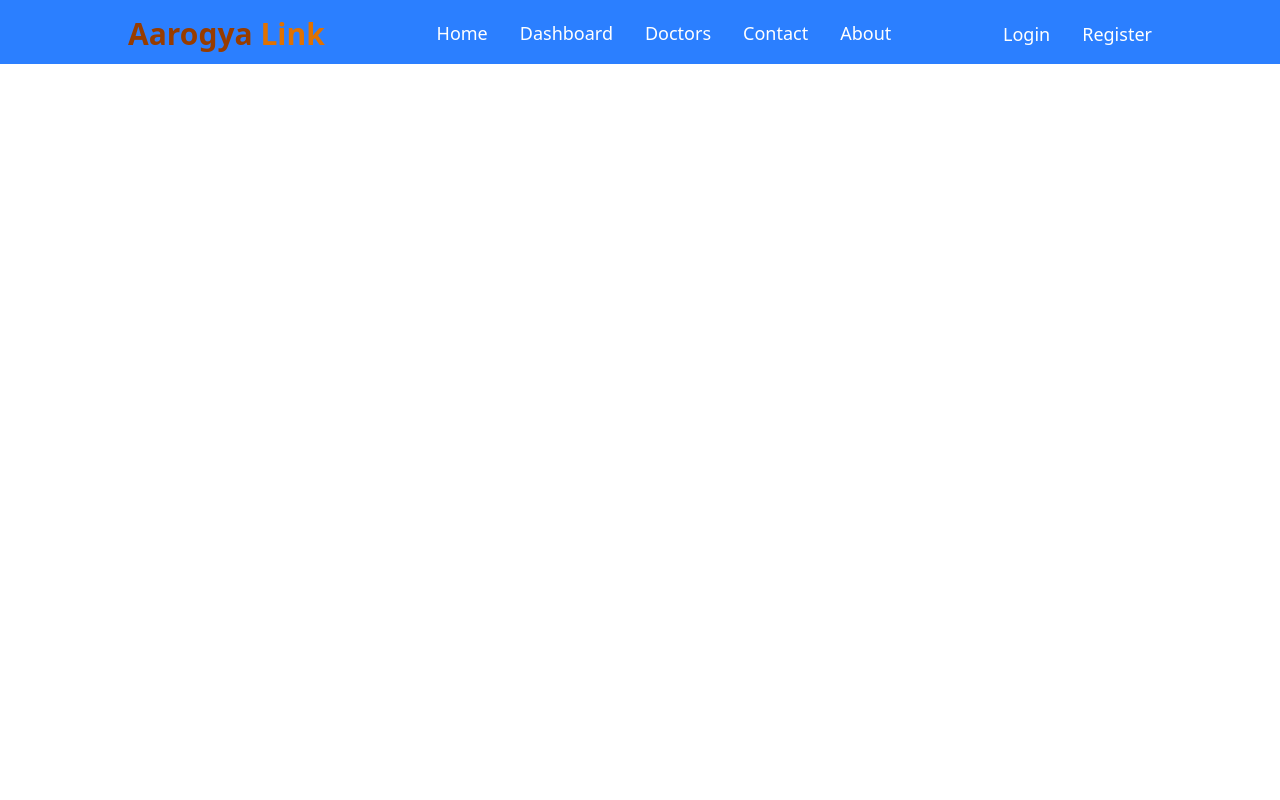
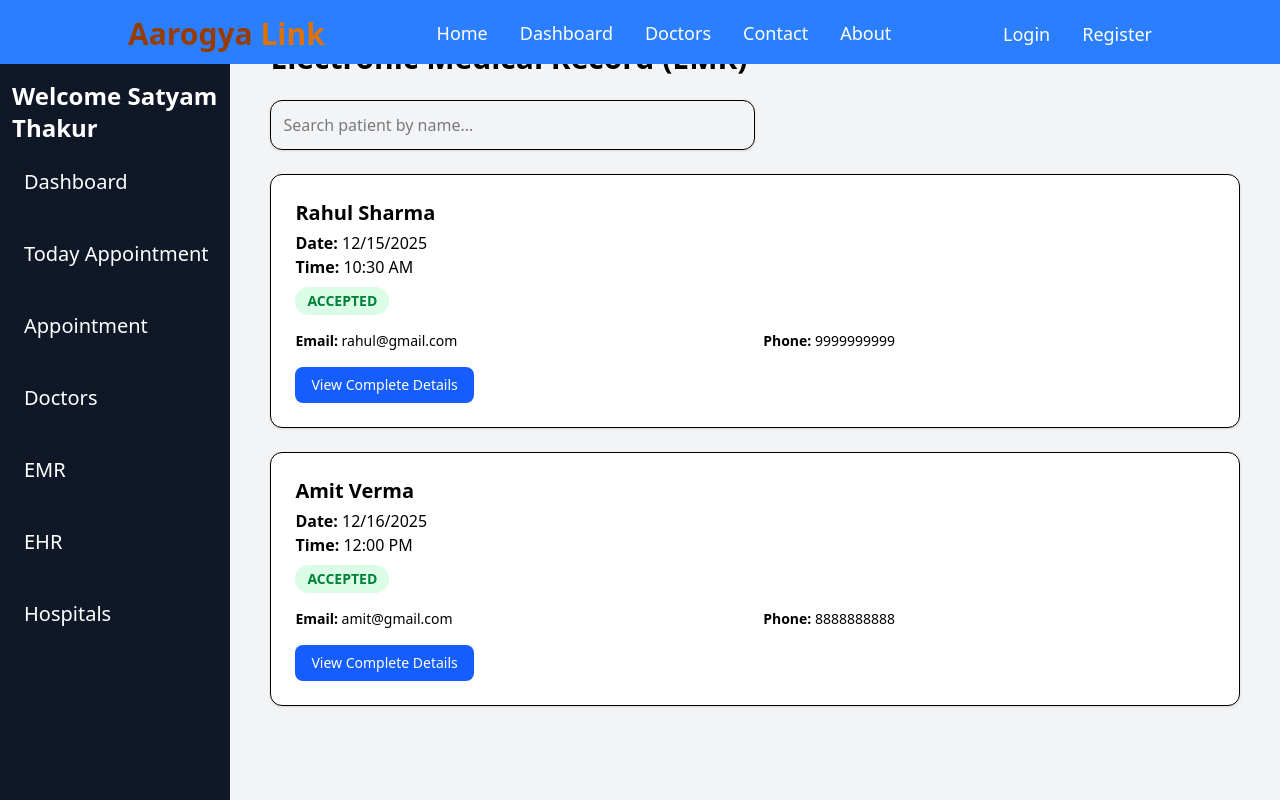
Before and after one commit to thakursatyam317/AarogyaLink, a React (Vite) app in the folder client/: page /dashboard/emr in a window 1280 px wide. Built offline with nearby package versions, Linux system fonts and the light colour scheme.

Commit message:
feat: implement EMR page with patient search and details display

```diff
--- a/client/src/pages/dashboard/admin/EMR.jsx
+++ b/client/src/pages/dashboard/admin/EMR.jsx
@@ -1,9 +1,179 @@
-import React from 'react'
+import React, { useState } from "react";
+import { NavLink } from "react-router-dom";
 
 const EMR = () => {
+  const [searchText, setSearchText] = useState("");
+  const [activePatientId, setActivePatientId] = useState(null);
+
+  // 🔹 Dummy Data (replace with API later)
+  const appointments = [
+    {
+      _id: "1",
+      appointmentDate: "2025-12-15",
+      appointmentTime: "10:30 AM",
+      status: "accepted",
+      patientDetail: {
+        fullName: "Rahul Sharma",
+        email: "rahul@gmail.com",
+        phoneNumber: "9999999999",
+        gender: "Male",
+        age: "1992-05-10",
+      },
+    },
+    {
+      _id: "2",
+      appointmentDate: "2025-12-16",
+      appointmentTime: "12:00 PM",
+      status: "accepted",
+      patientDetail: {
+        fullName: "Amit Verma",
+        email: "amit@gmail.com",
+        phoneNumber: "8888888888",
+        gender: "Male",
+        age: "1988-02-20",
+      },
+    },
+  ];
+
+  // 🔹 Filter by search
+  const filteredAppointments = appointments.filter((item) =>
+    item.patientDetail.fullName
+      .toLowerCase()
+      .includes(searchText.toLowerCase())
+  );
+
+  const calculateAge = (dob) =>
+    new Date().getFullYear() - new Date(dob).getFullYear();
+
+  const formatDate = (date) =>
+    new Date(date).toLocaleDateString();
+
   return (
-    <div>EMR</div>
-  )
-}
+    <div className="flex">
+      {/* ================= LEFT SIDEBAR ================= */}
+      <div className="w-[18%] min-h-screen bg-gray-900">
+        <div className="mt-20">
+          <h1 className="text-white text-2xl font-bold ms-3">
+            Welcome Satyam Thakur
+          </h1>
 
-export default EMR
+          <div className="grid">
+            {[
+              "Dashboard",
+              "Today Appointment",
+              "Appointment",
+              "Doctors",
+              "EMR",
+              "EHR",
+            ].map((item) => (
+              <NavLink
+                key={item}
+                className="text-white text-xl h-12 w-60 hover:bg-gray-700 rounded-2xl ms-[10%] mt-6"
+              >
+                {item}
+              </NavLink>
+            ))}
+
+            <NavLink
+              to="/doctor/dashboard/details"
+              className="text-white text-xl h-12 w-60 hover:bg-gray-700 rounded-2xl ms-[10%] mt-6"
+            >
+              Hospitals
+            </NavLink>
+          </div>
+        </div>
+      </div>
+
+      {/* ================= RIGHT SIDE ================= */}
+      <div className="w-[82%] p-10 bg-gray-100 min-h-screen">
+        <h1 className="text-3xl font-bold mb-6">
+          Electronic Medical Record (EMR)
+        </h1>
+
+        {/* 🔍 Search */}
+        <div className="mb-6">
+          <input
+            type="text"
+            placeholder="Search patient by name..."
+            value={searchText}
+            onChange={(e) => setSearchText(e.target.value)}
+            className="w-full md:w-1/2 p-3 border rounded-xl shadow-sm outline-none"
+          />
+        </div>
+
+        {/* Patient List */}
+        {filteredAppointments.length === 0 ? (
+          <p className="text-gray-500">No patients found.</p>
+        ) : (
+          <div className="flex flex-col gap-6">
+            {filteredAppointments.map((item) => (
+              <div
+                key={item._id}
+                className="bg-white p-6 rounded-xl shadow border"
+              >
+                <h2 className="text-xl font-bold">
+                  {item.patientDetail.fullName}
+                </h2>
+
+                <p className="mt-1">
+                  <strong>Date:</strong>{" "}
+                  {formatDate(item.appointmentDate)}
+                </p>
+                <p>
+                  <strong>Time:</strong> {item.appointmentTime}
+                </p>
+
+                <span className="inline-block mt-2 px-3 py-1 bg-green-100 text-green-700 rounded-full text-sm font-semibold">
+                  {item.status.toUpperCase()}
+                </span>
+
+                {/* Basic Info */}
+                <div className="grid grid-cols-2 gap-4 mt-4 text-sm">
+                  <p><strong>Email:</strong> {item.patientDetail.email}</p>
+                  <p><strong>Phone:</strong> {item.patientDetail.phoneNumber}</p>
+                </div>
+
+                {/* Button */}
+                <button
+                  onClick={() =>
+                    setActivePatientId(
+                      activePatientId === item._id ? null : item._id
+                    )
+                  }
+                  className="mt-4 px-4 py-2 bg-blue-600 text-white rounded-lg text-sm hover:bg-blue-700"
+                >
+                  {activePatientId === item._id
+                    ? "Hide Complete Details"
+                    : "View Complete Details"}
+                </button>
+
+                {/* Complete Details */}
+                {activePatientId === item._id && (
+                  <div className="mt-4 bg-gray-50 p-4 rounded-lg grid grid-cols-2 gap-4 text-sm">
+                    <p>
+                      <strong>Gender:</strong>{" "}
+                      {item.patientDetail.gender}
+                    </p>
+                    <p>
+                      <strong>Age:</strong>{" "}
+                      {calculateAge(item.patientDetail.age)}
+                    </p>
+
+                    <div className="col-span-2">
+                      <h3 className="font-semibold">Prescription</h3>
+                      <p className="text-gray-500">
+                        Not added yet
+                      </p>
+                    </div>
+                  </div>
+                )}
+              </div>
+            ))}
+          </div>
+        )}
+      </div>
+    </div>
+  );
+};
+
+export default EMR;
```
